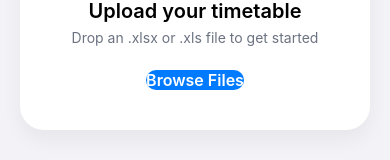
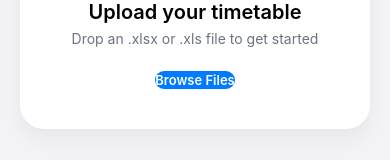
Before and after one commit to xxazkii/Mamas-app-, a React Native app in the folder frontend/: screen / in a window 390 px wide. Shown: the part 444-604 px from the top of the page. Built offline with nearby package versions, Linux system fonts and the light colour scheme.

Commit message:
Keep button original size, reduce Browse Files text to 13px

```diff
--- a/frontend/src/components/UploadScreen.tsx
+++ b/frontend/src/components/UploadScreen.tsx
@@ -83,7 +83,7 @@ const styles = StyleSheet.create({
   buttonText: {
     color: '#FFFFFF',
     fontWeight: '600',
-    fontSize: 16,
+    fontSize: 13,
   },
   input: {
     display: 'none',
```
